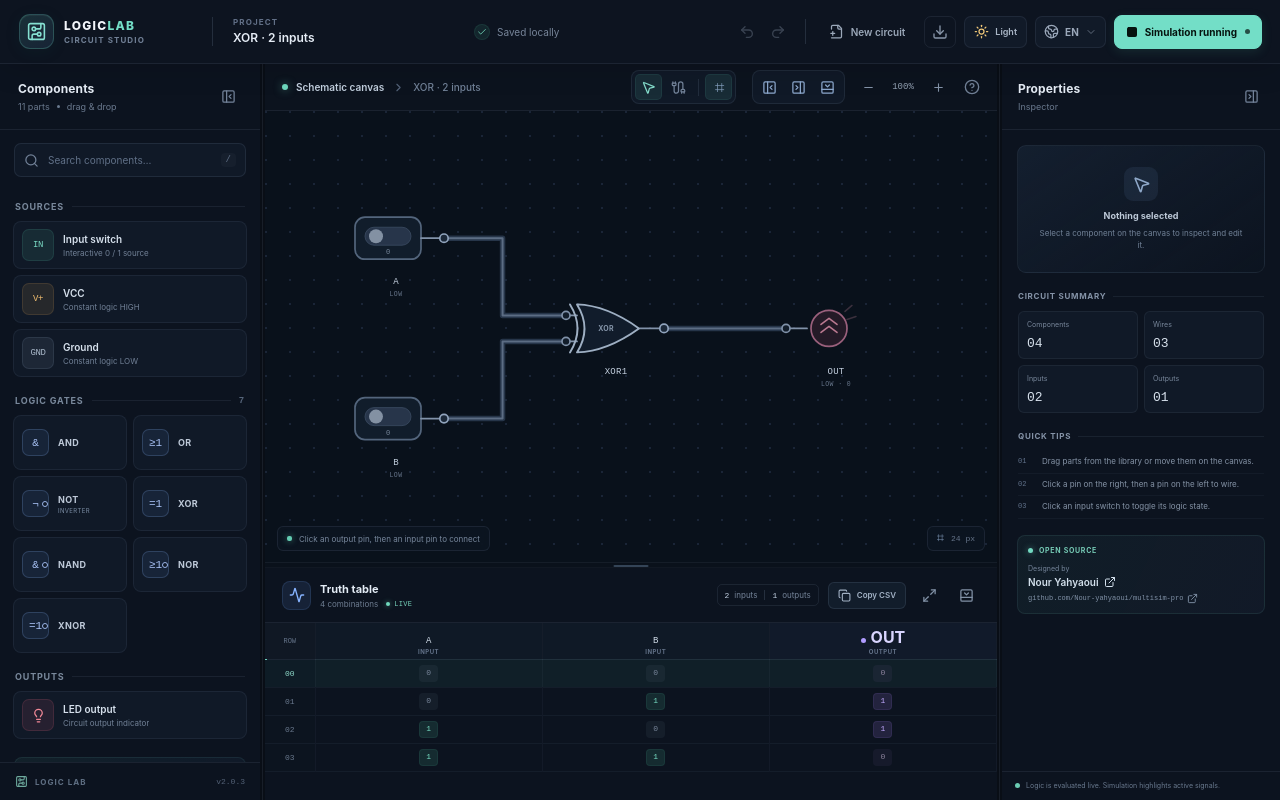
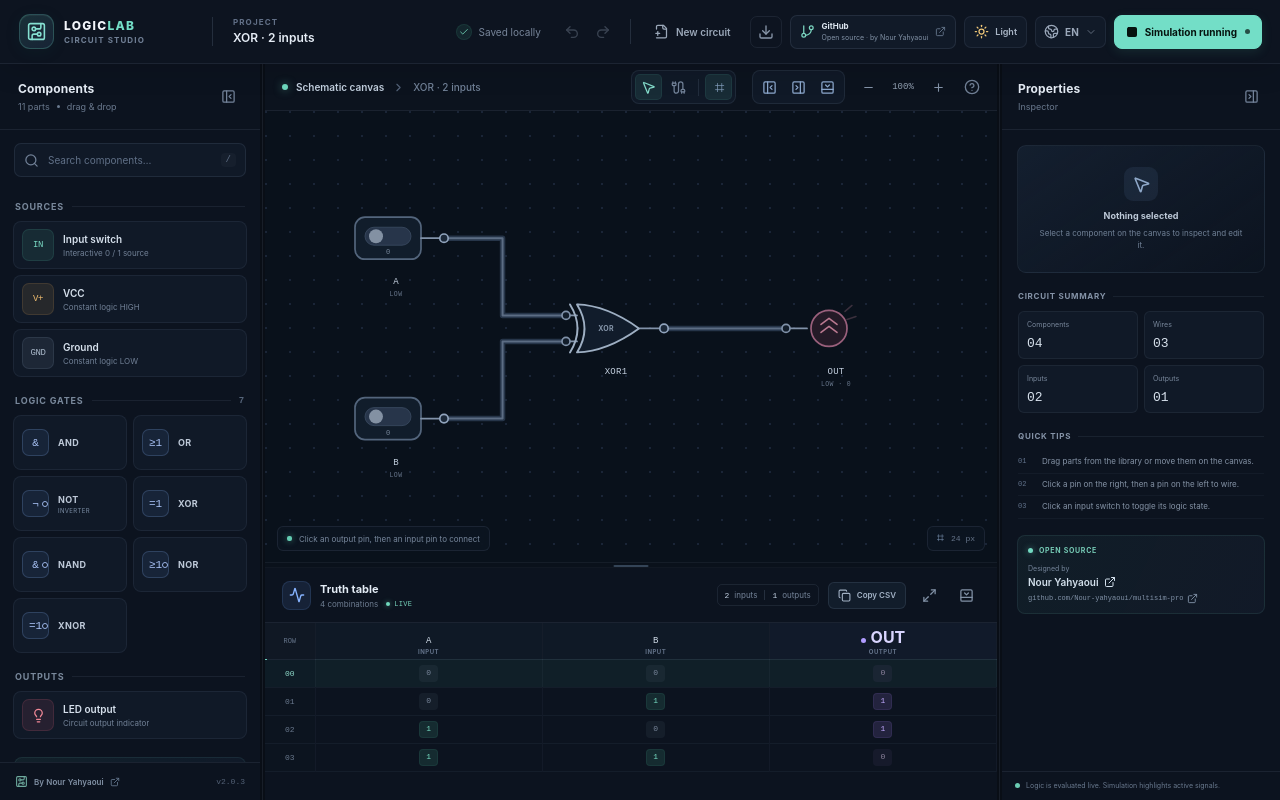
Before and after one commit to Nour-yahyaoui/multisim-pro, a Vue app: page / in a window 1280 px wide. Built offline with nearby package versions, Linux system fonts and the light colour scheme.

Commit message:
Add prominent open source GitHub credit
Co-authored-by: arena-agent <297053741+arena-agent@users.noreply.github.com>

```diff
--- a/src/App.vue
+++ b/src/App.vue
@@ -11,6 +11,7 @@ import {
   Download,
   ExternalLink,
   FilePlus2,
+  GitBranch,
   Globe2,
   Lightbulb,
   Maximize2,
@@ -116,6 +117,7 @@ const strings = {
     tipWire: 'Click a pin on the right, then a pin on the left to wire.',
     tipToggle: 'Click an input switch to toggle its logic state.',
     openSource: 'OPEN SOURCE',
+    openSourceCredit: 'Open-source project by Nour Yahyaoui — view it on GitHub',
     notHint: 'Inverter: output is the opposite of the input',
     by: 'Designed by',
     truthTable: 'Truth table',
@@ -234,6 +236,7 @@ const strings = {
     tipWire: 'Cliquez sur une sortie à droite, puis sur une entrée à gauche.',
     tipToggle: 'Cliquez sur un interrupteur pour changer son état logique.',
     openSource: 'LOGICIEL LIBRE',
+    openSourceCredit: 'Projet libre de Nour Yahyaoui — voir sur GitHub',
     notHint: 'Inverseur : la sortie est l’opposé de l’entrée',
     by: 'Créé par',
     truthTable: 'Tableau de vérité',
@@ -1142,6 +1145,11 @@ onBeforeUnmount(() => {
         <button class="icon-button export-button" :title="t('exportProject')" :aria-label="t('exportProject')" @click="exportProject">
           <Download :size="16" />
         </button>
+        <a class="github-project-link" href="https://github.com/Nour-yahyaoui/multisim-pro" target="_blank" rel="noreferrer" :title="t('openSourceCredit')" :aria-label="t('openSourceCredit')">
+          <GitBranch :size="15" />
+          <span class="github-project-copy"><strong>GitHub</strong><small>{{ language === 'fr' ? 'Logiciel libre · par Nour Yahyaoui' : 'Open source · by Nour Yahyaoui' }}</small></span>
+          <ExternalLink :size="11" />
+        </a>
         <button class="theme-button" :title="t(theme === 'dark' ? 'themeLight' : 'themeDark')" :aria-label="t(theme === 'dark' ? 'themeLight' : 'themeDark')" @click="toggleTheme">
           <Sun v-if="theme === 'dark'" :size="15" /><Moon v-else :size="15" /><span>{{ theme === 'dark' ? (language === 'fr' ? 'Clair' : 'Light') : (language === 'fr' ? 'Sombre' : 'Dark') }}</span>
         </button>
@@ -1243,7 +1251,12 @@ onBeforeUnmount(() => {
             <div><strong>{{ language === 'fr' ? 'Astuce' : 'Quick tip' }}</strong><p>{{ language === 'fr' ? 'Cliquez pour ajouter. Glissez sur la zone pour placer précisément.' : 'Click to add. Drag onto the canvas for precise placement.' }}</p></div>
           </div>
         </div>
-        <div class="palette-footer"><span class="footer-mini-mark"><CircuitBoard :size="13" /></span><span>LOGIC LAB</span><span class="footer-version">v2.0.3</span></div>
+        <div class="palette-footer">
+          <a class="palette-credit-link" href="https://github.com/Nour-yahyaoui/multisim-pro" target="_blank" rel="noreferrer" :title="t('openSourceCredit')">
+            <span class="footer-mini-mark"><CircuitBoard :size="13" /></span><span>{{ language === 'fr' ? 'Par Nour Yahyaoui' : 'By Nour Yahyaoui' }}</span><ExternalLink :size="10" />
+          </a>
+          <span class="footer-version">v2.0.3</span>
+        </div>
       </aside>
 
       <div v-if="!leftCollapsed" class="vertical-resizer left-resizer" role="separator" aria-orientation="vertical" :aria-label="language === 'fr' ? 'Redimensionner la bibliothèque' : 'Resize component library'" tabindex="0" @pointerdown="startResize($event, 'left')" @keydown="resizeByKeyboard($event, 'left')"><span></span></div>
--- a/src/style.css
+++ b/src/style.css
@@ -826,3 +826,45 @@ kbd { font-family: 'DM Mono', ui-monospace, monospace; color: #78869a; backgroun
   .truth-panel.fullscreen .truth-header { padding-left: 12px; padding-right: 12px; }
   .truth-panel.fullscreen .truth-count-chip { display: none; }
 }
+
+/* Prominent creator and repository links */
+.github-project-link {
+  min-width: 0;
+  height: 34px;
+  display: flex;
+  align-items: center;
+  gap: 7px;
+  padding: 0 9px;
+  color: #8a9bb1;
+  background: #111a28;
+  border: 1px solid rgba(142,162,189,.14);
+  border-radius: 7px;
+  text-decoration: none;
+  transition: color .15s, background .15s, border-color .15s;
+}
+.github-project-link > svg:first-child { color: #7dd8c3; flex: 0 0 auto; }
+.github-project-link > svg:last-child { color: #65768b; flex: 0 0 auto; }
+.github-project-link:hover { color: #e6edf5; background: #172436; border-color: rgba(115,222,199,.28); }
+.github-project-copy { min-width: 0; display: flex; flex-direction: column; gap: 2px; white-space: nowrap; }
+.github-project-copy strong { color: #dce5ef; font-size: 8px; font-weight: 700; }
+.github-project-copy small { color: #8292a6; font-size: 7px; }
+.palette-credit-link { min-width: 0; display: inline-flex; align-items: center; gap: 6px; color: #8090a4; text-decoration: none; font-size: 8px; font-weight: 600; letter-spacing: .01em; white-space: nowrap; }
+.palette-credit-link:hover { color: #bde9dd; }
+.palette-credit-link .footer-mini-mark { flex: 0 0 auto; }
+.palette-credit-link > svg:last-child { color: #687b92; flex: 0 0 auto; }
+.theme-light .github-project-link { color: #586d84; background: #f4f7fa; border-color: rgba(37,56,80,.14); }
+.theme-light .github-project-link > svg:first-child { color: #358d7b; }
+.theme-light .github-project-link > svg:last-child { color: #8291a3; }
+.theme-light .github-project-link:hover { color: #263b52; background: #e9f3f0; border-color: rgba(49,140,120,.3); }
+.theme-light .github-project-copy strong { color: #30445b; }
+.theme-light .github-project-copy small { color: #73869b; }
+.theme-light .palette-credit-link { color: #687b90; }
+.theme-light .palette-credit-link:hover { color: #267c68; }
+.theme-light .palette-credit-link > svg:last-child { color: #8192a6; }
+@media (max-width: 1180px) {
+  .github-project-copy small { display: none; }
+  .github-project-link { gap: 5px; padding: 0 7px; }
+}
+@media (max-width: 740px) {
+  .github-project-link { display: none; }
+}
```
Also changed, not shown: 1 other file (tests, documents, lock files or other folders).
